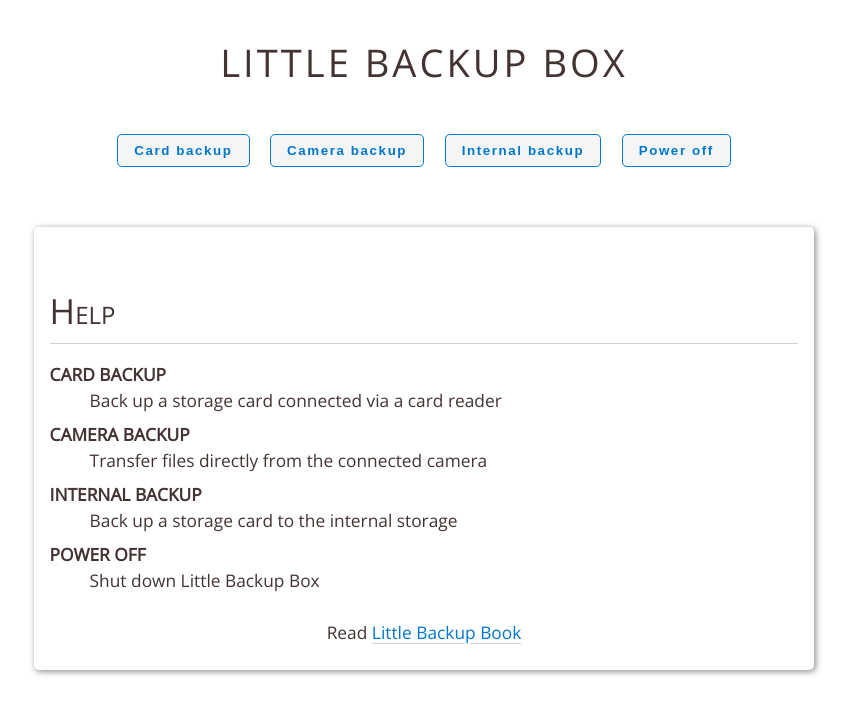
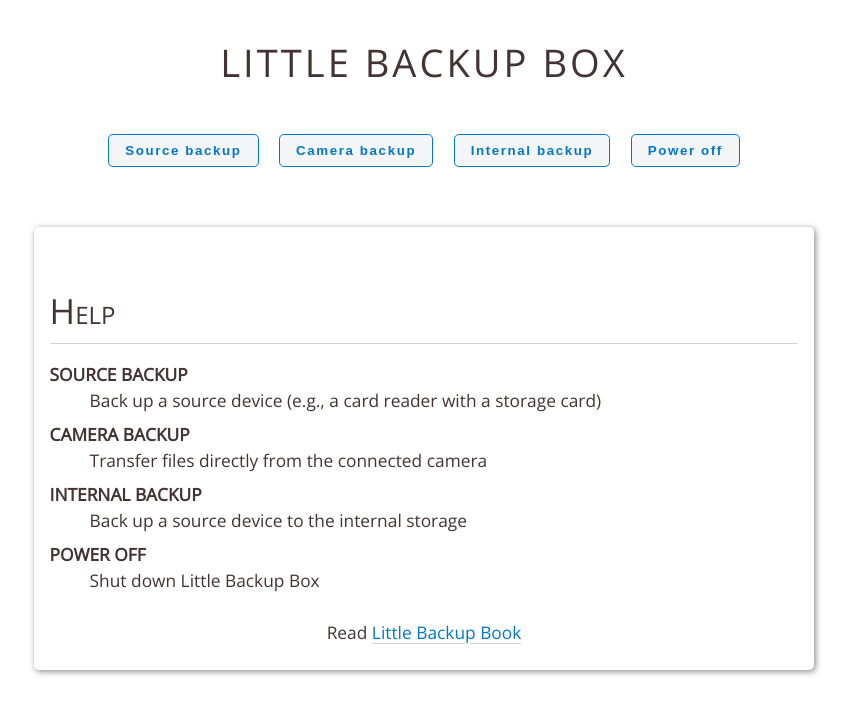
Before and after one commit to outdoorbits/little-backup-box, a PHP site: page / in a window 1280 px wide. Shown: the part 53-768 px from the top of the page, without its empty margins (216-1067 px from the left). Run offline with PHP 8.4, Linux system fonts and the light colour scheme.

Commit message:
Card to source rename

```diff
--- a/scripts/index.php
+++ b/scripts/index.php
@@ -26,7 +26,7 @@
 		</ul>
 	</nav>
 	<form class="text-center" method="POST">
-		<button name="cardbackup"><?php echo L::cardbackup_b; ?></button>
+		<button name="sourcebackup"><?php echo L::sourcebackup_b; ?></button>
 		<button name="camerabackup"><?php echo L::camerabackup_b; ?></button>
 		<button name="internalbackup"><?php echo L::internalbackup_b; ?></button>
 		<button name="shutdown"><?php echo L::shutdown_b; ?></button>
@@ -37,12 +37,12 @@
 		<p><?php echo L::help_txt; ?></p>
 	</div>
 	<?php
-	if (isset($_POST['cardbackup'])) {
-		shell_exec('sudo pkill -f card-backup*');
+	if (isset($_POST['sourcebackup'])) {
+		shell_exec('sudo pkill -f source-backup*');
 		shell_exec('sudo umount /media/storage');
-		shell_exec('sudo ./card-backup.sh > /dev/null 2>&1 & echo $!');
+		shell_exec('sudo ./source-backup.sh > /dev/null 2>&1 & echo $!');
 		echo "<script>";
-		echo 'alert("' . L::cardbackup_m . '")';
+		echo 'alert("' . L::sourcebackup_m . '")';
 		echo "</script>";
 	}
 	if (isset($_POST['camerabackup'])) {
--- a/scripts/lang/en.ini
+++ b/scripts/lang/en.ini
@@ -3,8 +3,8 @@
 main = "Main"
 config = "Settings"
 edit_save_b = "Save"
-cardbackup_b = "Card backup"
-cardbackup_m = "Card backup initiated"
+sourcebackup_b = "Source backup"
+sourcebackup_m = "Source backup initiated"
 camerabackup_b = "Camera backup"
 camerabackup_m = "Camera backup initiated"
 internalbackup_b = "Internal backup"
@@ -14,12 +14,12 @@
 help = "Help"
 help_txt = "
 <dl>
-    <dt>CARD BACKUP</dt>
-    <dd>Back up a storage card connected via a card reader</dd>
+    <dt>SOURCE BACKUP</dt>
+    <dd>Back up a source device (e.g., a card reader with a storage card)</dd>
 	<dt>CAMERA BACKUP</dt>
     <dd>Transfer files directly from the connected camera</dd>
 	<dt>INTERNAL BACKUP</dt>
-    <dd>Back up a storage card to the internal storage</dd>
+    <dd>Back up a source device to the internal storage</dd>
 	<dt>POWER OFF</dt>
     <dd>Shut down Little Backup Box</dd>
 </dl>
```
Also changed, not shown: README.md, 9 other files.
